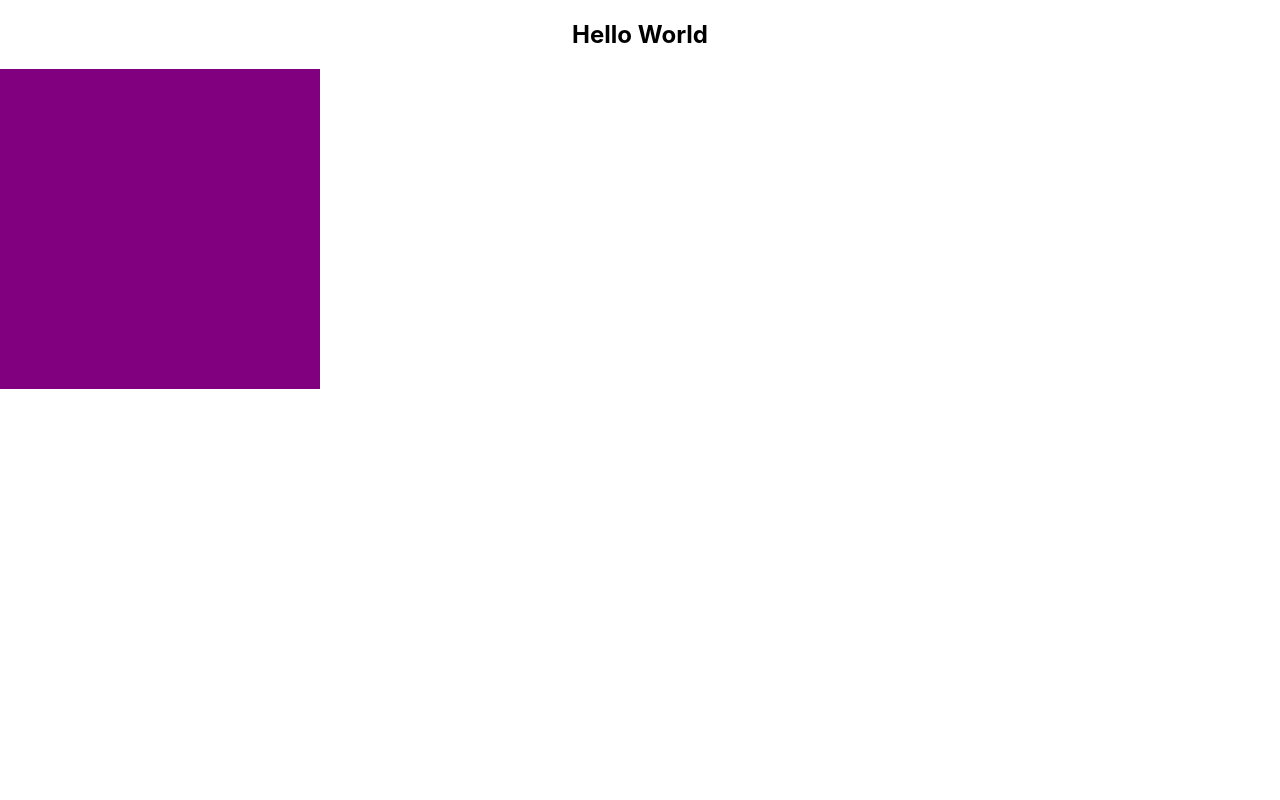
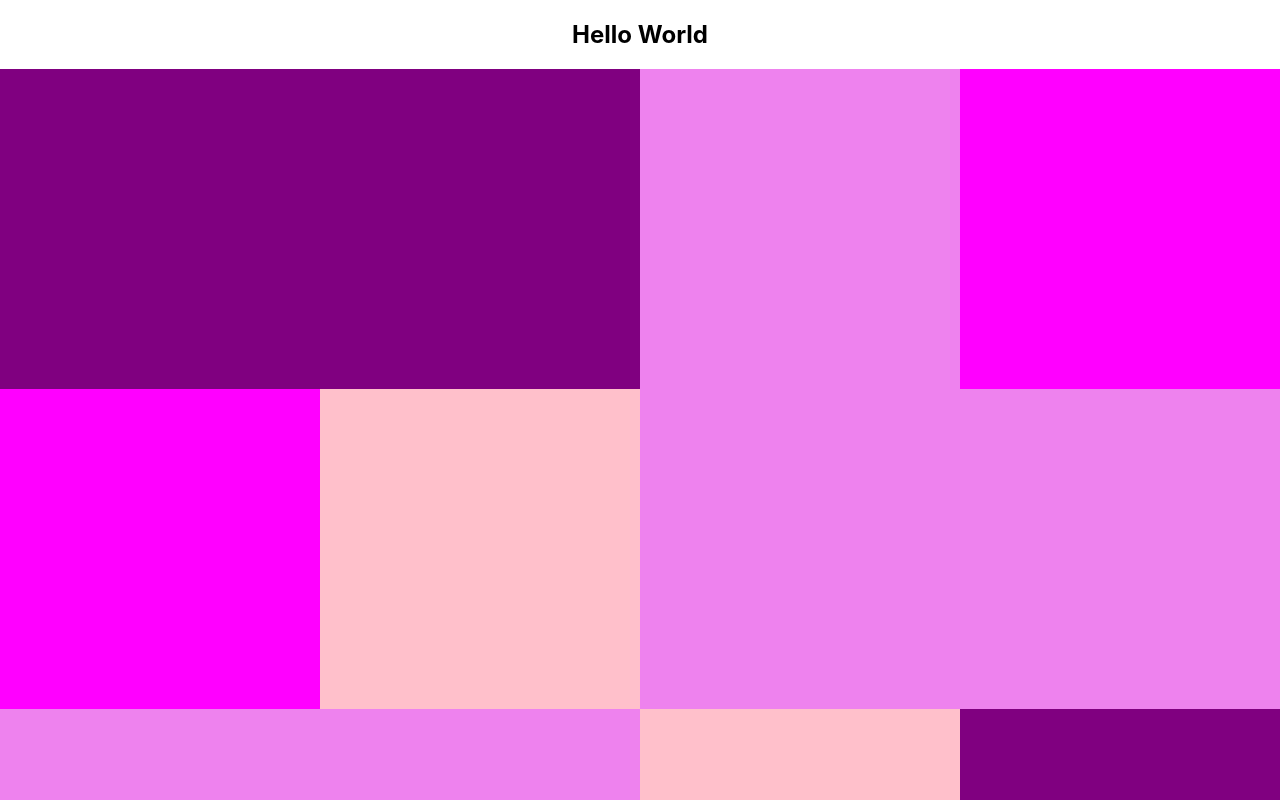
Before and after one commit to mahamahmood/color-boxes, a React (Create React App) app: page / in a window 1280 px wide. Shown: the top 800 px of the page. Built offline with nearby package versions, Linux system fonts and the light colour scheme.

Commit message:
created boxes container to manage colors state.

```diff
--- a/src/App.js
+++ b/src/App.js
@@ -1,13 +1,14 @@
 import React, { Component } from 'react';
 import Box from './Box';
 import './App.css';
+import BoxesContainer from './BoxesContainer';
 
 class App extends Component {
   render() {
     return (
       <div className="App">
         <h2>Hello World</h2>
-        <Box />
+        <BoxesContainer />
       </div>
     );
   }
--- a/src/Box.js
+++ b/src/Box.js
@@ -3,18 +3,15 @@
 import { choice } from './helpers';
 
 class Box extends Component {
-    static defaultProps = {
-        allColor: ['purple', 'magenta', 'violet', 'pink']
-    }
     constructor(props) {
         super(props);
-        this.state = { color: choice(this.props.allColor)};
+        this.state = { color: choice(this.props.colors)};
         this.handleClick = this.handleClick.bind(this);
     }
     pickColor() {
         let newColor;
         do {
-            newColor = choice(this.props.allColor);
+            newColor = choice(this.props.colors);
         } while (newColor === this.state.color);
 
         this.setState({ color: newColor });
--- /dev/null
+++ b/src/BoxesContainer.css
@@ -0,0 +1,7 @@
+.BoxesContainer {
+    display: flex;
+    flex-wrap: wrap;
+    justify-content: center;
+    align-items: center;
+    flex: 1;
+}
--- /dev/null
+++ b/src/BoxesContainer.js
@@ -0,0 +1,19 @@
+import React, { Component } from 'react';
+import Box from './Box';
+import './BoxesContainer.css';
+
+class BoxesContainer extends Component {
+    static defaultProps = {
+        numBoxes: 18,
+        allColors: ['purple', 'magenta', 'violet', 'pink']
+    }
+    render() {
+        const boxes = Array.from({length: this.props.numBoxes}).map(
+            () => <Box colors={this.props.allColors} />
+        )
+        return <div className="BoxesContainer">{boxes}</div>
+    }
+
+}
+
+export default BoxesContainer;
```
